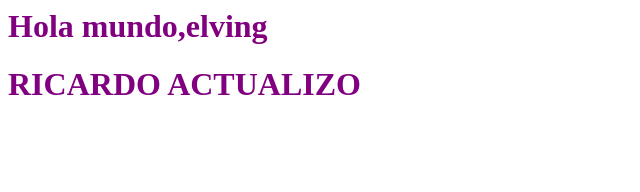
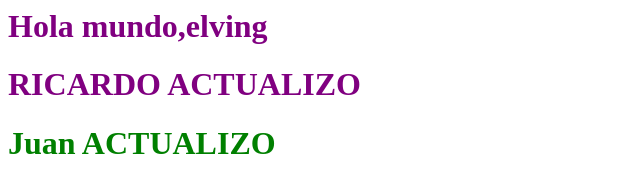
Before and after one commit to Erivadeira/elving-classroom, a plain HTML site: page index.html in a window 1280 px wide. Shown: the whole page, without its empty margins (0-640 px from the left). Drawn offline with Linux system fonts and the light colour scheme.

Commit message:
Actualizado

```diff
--- a/index.html
+++ b/index.html
@@ -1,2 +1,3 @@
 <h1 Style="color:purple">Hola mundo,elving</h1>
 <h1 Style="color:purple">RICARDO ACTUALIZO </h1>
+<h1 Style="color: green">Juan ACTUALIZO </h1>
```
